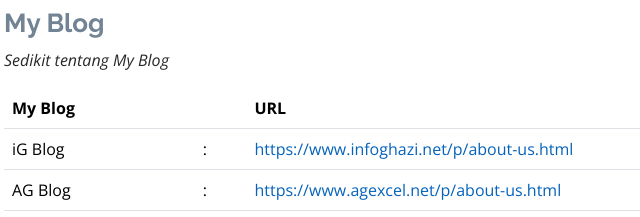
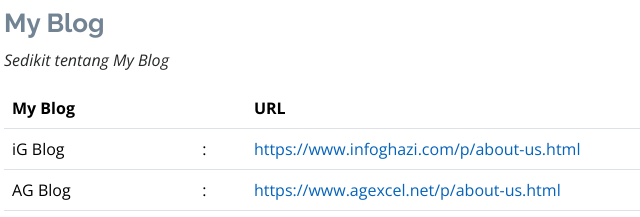
Before and after one commit to infoghazi/infoghazi.github.io, a plain HTML site: page index.html in a window 1280 px wide. Shown: the part 1000-1217 px from the top of the page, 128-768 px from the left. Drawn offline with nearby package versions, Linux system fonts and the light colour scheme.

Commit message:
Update index.html

```diff
--- a/index.html
+++ b/index.html
@@ -104,7 +104,7 @@
                   <tr>
                     <td>iG Blog</td>
                     <td>:</td>
-                    <td><a href="https://www.infoghazi.net/p/about-us.html">https://www.infoghazi.net/p/about-us.html</a></td>
+                    <td><a href="https://www.infoghazi.net/p/about-us.html">https://www.infoghazi.com/p/about-us.html</a></td>
                   </tr>
                   <tr>
                     <td>AG Blog</td>
```
